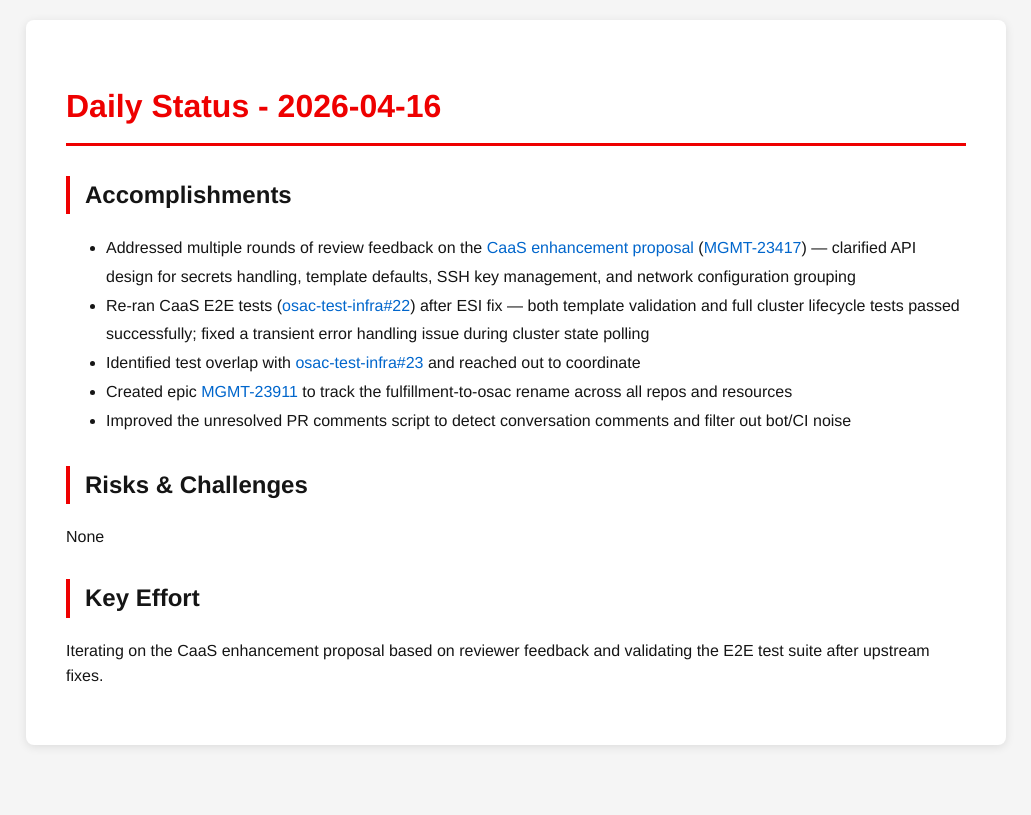
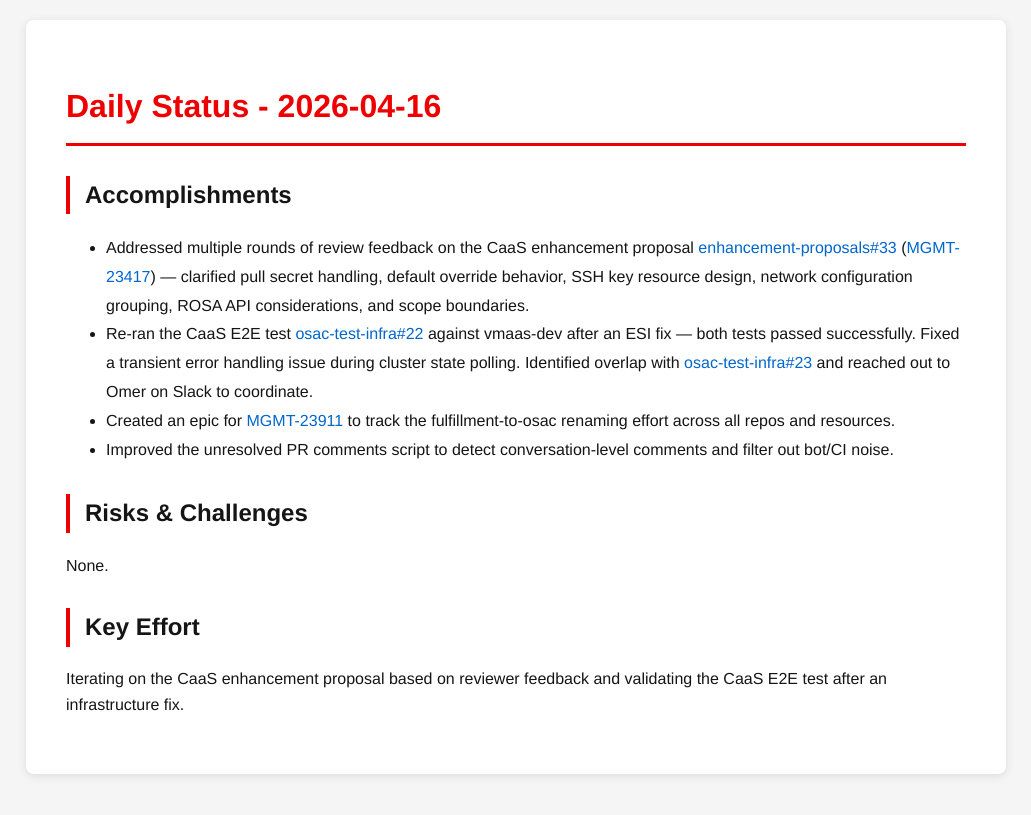
Before and after one commit to tzvatot/daily-status, a Jekyll site: the page built from 2026-04-16.md, in a window 1280 px wide. Shown: the top 815 px of the page, without its empty margins (124-1155 px from the left). Built offline with Jekyll 4.4.1, drawn with Linux system fonts in a browser that asks for light colours.

Commit message:
Daily status update - 2026-04-16

```diff
--- a/2026-04-16.md
+++ b/2026-04-16.md
@@ -7,14 +7,13 @@ date: 2026-04-16
 # Daily Status - 2026-04-16
 
 ## Accomplishments
-- Addressed multiple rounds of review feedback on the [CaaS enhancement proposal](https://github.com/osac-project/enhancement-proposals/pull/33) ([MGMT-23417](https://issues.redhat.com/browse/MGMT-23417)) — clarified API design for secrets handling, template defaults, SSH key management, and network configuration grouping
-- Re-ran CaaS E2E tests ([osac-test-infra#22](https://github.com/osac-project/osac-test-infra/pull/22)) after ESI fix — both template validation and full cluster lifecycle tests passed successfully; fixed a transient error handling issue during cluster state polling
-- Identified test overlap with [osac-test-infra#23](https://github.com/osac-project/osac-test-infra/pull/23) and reached out to coordinate
-- Created epic [MGMT-23911](https://issues.redhat.com/browse/MGMT-23911) to track the fulfillment-to-osac rename across all repos and resources
-- Improved the unresolved PR comments script to detect conversation comments and filter out bot/CI noise
+- Addressed multiple rounds of review feedback on the CaaS enhancement proposal [enhancement-proposals#33](https://github.com/osac-project/enhancement-proposals/pull/33) ([MGMT-23417](https://issues.redhat.com/browse/MGMT-23417)) — clarified pull secret handling, default override behavior, SSH key resource design, network configuration grouping, ROSA API considerations, and scope boundaries.
+- Re-ran the CaaS E2E test [osac-test-infra#22](https://github.com/osac-project/osac-test-infra/pull/22) against vmaas-dev after an ESI fix — both tests passed successfully. Fixed a transient error handling issue during cluster state polling. Identified overlap with [osac-test-infra#23](https://github.com/osac-project/osac-test-infra/pull/23) and reached out to Omer on Slack to coordinate.
+- Created an epic for [MGMT-23911](https://issues.redhat.com/browse/MGMT-23911) to track the fulfillment-to-osac renaming effort across all repos and resources.
+- Improved the unresolved PR comments script to detect conversation-level comments and filter out bot/CI noise.
 
 ## Risks & Challenges
-None
+None.
 
 ## Key Effort
-Iterating on the CaaS enhancement proposal based on reviewer feedback and validating the E2E test suite after upstream fixes.
+Iterating on the CaaS enhancement proposal based on reviewer feedback and validating the CaaS E2E test after an infrastructure fix.
```
